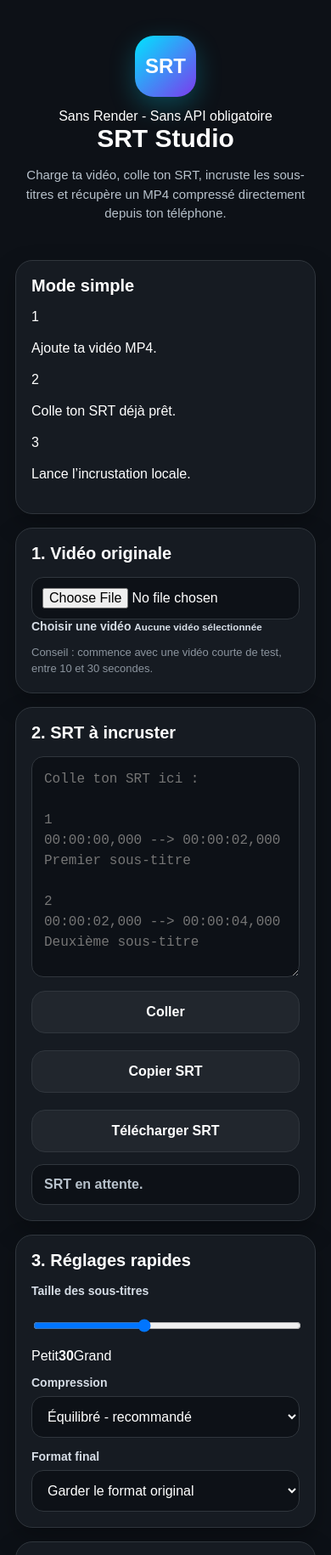
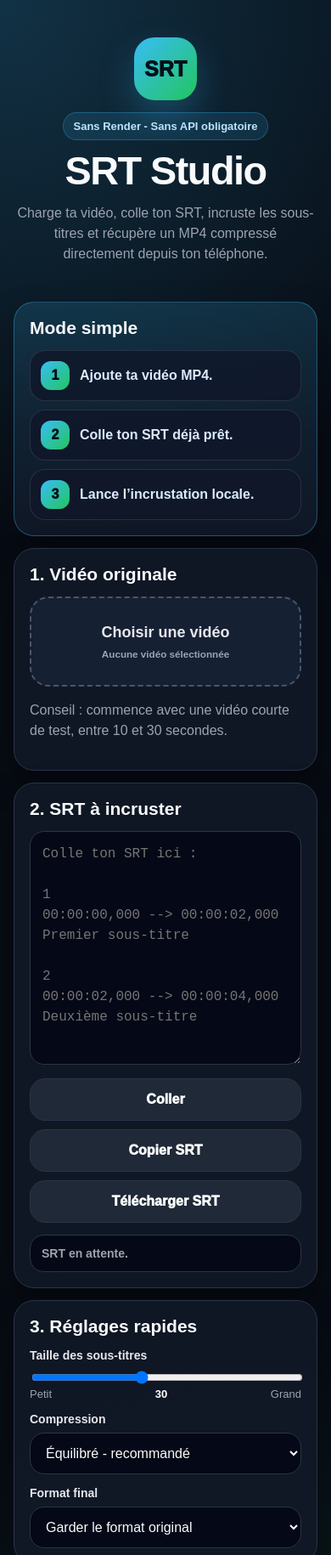
Before and after one commit to Chasmet/Srt-sous-titres-, a website: page index.html in a window 390 px wide. Shown: the top 1830 px of the page at 85% size. Drawn offline with Linux system fonts and the light colour scheme.

Commit message:
Improve mobile ergonomics for local subtitle export

```diff
--- a/style.css
+++ b/style.css
@@ -2,157 +2,243 @@
   box-sizing: border-box;
 }
 
+:root {
+  --bg: #070b13;
+  --card: #111827;
+  --card2: #162033;
+  --border: #293548;
+  --text: #f8fafc;
+  --muted: #9ca3af;
+  --blue: #38bdf8;
+  --green: #22c55e;
+  --red: #fb7185;
+  --yellow: #facc15;
+}
+
 body {
   margin: 0;
-  font-family: Arial, sans-serif;
-  background: #0d1117;
-  color: #ffffff;
+  font-family: Arial, system-ui, sans-serif;
+  background:
+    radial-gradient(circle at top left, rgba(56, 189, 248, 0.22), transparent 28%),
+    radial-gradient(circle at bottom right, rgba(34, 197, 94, 0.12), transparent 30%),
+    var(--bg);
+  color: var(--text);
 }
 
 .app {
   width: 100%;
-  max-width: 620px;
+  max-width: 720px;
   margin: 0 auto;
-  padding: 18px;
+  padding: 16px;
 }
 
 .hero {
-  padding: 24px 8px 12px;
+  padding: 28px 4px 14px;
   text-align: center;
 }
 
 .logo {
-  width: 72px;
-  height: 72px;
+  width: 74px;
+  height: 74px;
   margin: 0 auto 14px;
-  border-radius: 22px;
-  background: linear-gradient(135deg, #00e5ff, #7c3aed);
-  color: #ffffff;
-  display: flex;
-  align-items: center;
-  justify-content: center;
+  border-radius: 24px;
+  display: grid;
+  place-items: center;
+  background: linear-gradient(135deg, var(--blue), var(--green));
+  color: #031018;
+  font-size: 25px;
+  font-weight: 950;
+  box-shadow: 0 18px 40px rgba(56, 189, 248, 0.25);
+}
+
+.pill {
+  display: inline-flex;
+  padding: 8px 12px;
+  border-radius: 999px;
+  background: rgba(56, 189, 248, 0.12);
+  border: 1px solid rgba(56, 189, 248, 0.28);
+  color: #bae6fd;
+  font-size: 13px;
   font-weight: 900;
-  font-size: 24px;
-  box-shadow: 0 10px 30px rgba(0, 229, 255, 0.25);
 }
 
 h1 {
-  margin: 0;
-  font-size: 30px;
+  margin: 14px 0 8px;
+  font-size: clamp(34px, 12vw, 60px);
+  line-height: 0.95;
+  letter-spacing: -1.5px;
 }
 
 h2 {
-  margin: 0 0 16px;
-  font-size: 20px;
+  margin: 0 0 14px;
+  font-size: 21px;
 }
 
 p {
   line-height: 1.5;
 }
 
-.hero p {
-  color: #b8c2cc;
-  font-size: 15px;
+.hero p,
+.info {
+  color: var(--muted);
 }
 
 .card {
-  background: #161b22;
-  border: 1px solid #30363d;
-  border-radius: 20px;
+  background: rgba(17, 24, 39, 0.92);
+  border: 1px solid var(--border);
+  border-radius: 24px;
   padding: 18px;
-  margin: 16px 0;
-  box-shadow: 0 12px 30px rgba(0, 0, 0, 0.25);
+  margin: 14px 0;
+  box-shadow: 0 18px 40px rgba(0, 0, 0, 0.28);
+}
+
+.card.strong {
+  background: linear-gradient(180deg, rgba(56, 189, 248, 0.16), rgba(17, 24, 39, 0.95));
+  border-color: rgba(56, 189, 248, 0.35);
 }
 
 .card.warning {
-  border-color: #f2cc60;
-  background: #1f1a0d;
+  border-color: rgba(250, 204, 21, 0.45);
+  background: rgba(36, 29, 10, 0.85);
 }
 
 .card.warning p {
-  color: #f2cc60;
+  color: #fde68a;
   margin-bottom: 0;
 }
 
-.qualityCard {
-  border-color: #3fb950;
-  background: linear-gradient(180deg, rgba(35, 134, 54, 0.22), #161b22);
+.steps {
+  display: grid;
+  gap: 10px;
 }
 
-.qualityCard p {
-  color: #d6ffe0;
+.steps div {
+  display: flex;
+  align-items: center;
+  gap: 12px;
+  padding: 12px;
+  border-radius: 18px;
+  background: rgba(15, 23, 42, 0.8);
+  border: 1px solid rgba(148, 163, 184, 0.18);
 }
 
-.qualitySteps {
+.steps span {
+  width: 34px;
+  height: 34px;
   display: grid;
-  grid-template-columns: 1fr;
-  gap: 8px;
-  margin-top: 14px;
+  place-items: center;
+  flex: 0 0 34px;
+  border-radius: 12px;
+  background: linear-gradient(135deg, var(--blue), var(--green));
+  color: #031018;
+  font-weight: 950;
 }
 
-.qualitySteps div {
-  padding: 12px;
-  border-radius: 14px;
-  background: rgba(35, 134, 54, 0.22);
-  border: 1px solid rgba(63, 185, 80, 0.45);
-  color: #ffffff;
+.steps p {
+  margin: 0;
+  color: #dbeafe;
   font-weight: 800;
-}
-
-.warningExport {
-  opacity: 0.92;
 }
 
 label {
   display: block;
   margin: 14px 0 8px;
-  color: #d6dde6;
-  font-weight: 700;
+  color: #e5e7eb;
   font-size: 14px;
+  font-weight: 850;
 }
 
-input,
+.fileBox {
+  display: grid;
+  gap: 8px;
+  place-items: center;
+  padding: 30px 14px;
+  border-radius: 22px;
+  border: 2px dashed rgba(148, 163, 184, 0.42);
+  background: var(--card2);
+  text-align: center;
+  cursor: pointer;
+}
+
+.fileBox input {
+  display: none;
+}
+
+.fileBox strong {
+  font-size: 18px;
+}
+
+.fileBox small {
+  color: var(--muted);
+  word-break: break-word;
+}
+
+textarea,
+select,
+input[type="range"] {
+  width: 100%;
+}
+
 textarea,
 select {
-  width: 100%;
-  border: 1px solid #30363d;
-  border-radius: 14px;
+  border: 1px solid var(--border);
+  border-radius: 17px;
   padding: 14px;
-  background: #0d1117;
-  color: #ffffff;
+  background: #050816;
+  color: var(--text);
   font-size: 16px;
   outline: none;
 }
 
-input:focus,
-textarea:focus,
-select:focus {
-  border-color: #00e5ff;
-  box-shadow: 0 0 0 3px rgba(0, 229, 255, 0.15);
-}
-
-input[type="file"] {
-  padding: 12px;
-}
-
 textarea {
-  min-height: 260px;
+  min-height: 275px;
+  line-height: 1.5;
   resize: vertical;
-  line-height: 1.5;
   white-space: pre-wrap;
 }
 
-.btn {
+textarea:focus,
+select:focus {
+  border-color: var(--blue);
+  box-shadow: 0 0 0 4px rgba(56, 189, 248, 0.14);
+}
+
+.rangeValue {
+  display: flex;
+  justify-content: space-between;
+  color: var(--muted);
+  font-size: 13px;
+  margin-bottom: 12px;
+}
+
+.rangeValue strong {
+  color: #ffffff;
+}
+
+.actions {
+  display: grid;
+  grid-template-columns: 1fr;
+  gap: 10px;
+  margin-top: 12px;
+}
+
+.btn,
+.downloadLink {
   width: 100%;
   border: none;
-  border-radius: 16px;
-  padding: 15px 18px;
-  margin-top: 12px;
+  border-radius: 18px;
+  padding: 15px 16px;
   font-size: 16px;
-  font-weight: 900;
+  font-weight: 950;
   cursor: pointer;
   color: #ffffff;
-  background: #238636;
+  text-decoration: none;
+  text-align: center;
+}
+
+.btn:active,
+.downloadLink:active {
+  transform: scale(0.98);
 }
 
 .btn:disabled {
@@ -160,121 +246,87 @@ textarea {
   cursor: not-allowed;
 }
 
-.btn:active {
-  transform: scale(0.98);
-}
-
 .btn.primary {
-  background: linear-gradient(135deg, #00c853, #00e5ff);
-  color: #061018;
+  background: linear-gradient(135deg, var(--green), var(--blue));
+  color: #031018;
 }
 
 .btn.secondary {
-  background: #21262d;
-  border: 1px solid #30363d;
+  background: #1f2937;
+  border: 1px solid var(--border);
 }
 
 .status {
   margin-top: 14px;
-  padding: 14px;
-  border-radius: 14px;
-  background: #0d1117;
-  border: 1px solid #30363d;
-  color: #b8c2cc;
-  font-weight: 700;
+  padding: 13px;
+  border-radius: 16px;
+  background: #050816;
+  border: 1px solid var(--border);
+  color: var(--muted);
+  font-weight: 800;
+  font-size: 14px;
 }
 
 .status.success {
-  color: #3fb950;
-  border-color: #238636;
+  color: var(--green);
+  border-color: rgba(34, 197, 94, 0.55);
 }
 
 .status.error {
-  color: #ff7b72;
-  border-color: #da3633;
+  color: var(--red);
+  border-color: rgba(251, 113, 133, 0.55);
 }
 
 .status.loading {
-  color: #00e5ff;
-  border-color: #00e5ff;
+  color: var(--blue);
+  border-color: rgba(56, 189, 248, 0.55);
 }
 
-.videoBox {
-  position: relative;
-  width: 100%;
-  background: #000000;
-  border-radius: 18px;
-  overflow: hidden;
-  border: 1px solid #30363d;
+.status.warning {
+  color: var(--yellow);
+  border-color: rgba(250, 204, 21, 0.55);
 }
 
-video {
-  width: 100%;
-  display: block;
-  background: #000000;
+.progressBox {
+  margin-top: 14px;
 }
 
-.subtitleOverlay {
-  position: absolute;
-  left: 6%;
-  right: 6%;
-  bottom: 8%;
-  text-align: center;
-  color: #ffffff;
-  font-weight: 900;
-  font-size: 22px;
-  line-height: 1.25;
-  text-shadow: 0 2px 8px #000000, 0 0 4px #000000;
-  background: rgba(0, 0, 0, 0.55);
-  border-radius: 12px;
-  padding: 8px 10px;
-  pointer-events: none;
-  min-height: 0;
-}
-
-.subtitleOverlay:empty {
-  display: none;
-}
-
-.info {
-  color: #8b949e;
-  font-size: 13px;
-  margin-bottom: 0;
-}
-
-.actions {
-  display: grid;
-  grid-template-columns: 1fr;
-  gap: 8px;
+.progressTop {
+  display: flex;
+  justify-content: space-between;
+  gap: 12px;
+  color: var(--muted);
+  font-weight: 850;
+  font-size: 14px;
+  margin-bottom: 8px;
 }
 
 progress {
   width: 100%;
-  height: 20px;
-  margin-top: 14px;
+  height: 18px;
   border-radius: 999px;
   overflow: hidden;
 }
 
 .downloadLink {
-  display: none;
-  width: 100%;
-  text-align: center;
+  display: block;
   margin-top: 14px;
-  padding: 15px 18px;
-  border-radius: 16px;
-  background: #8957e5;
-  color: #ffffff;
-  font-weight: 900;
-  text-decoration: none;
+  background: linear-gradient(135deg, #a3e635, var(--green));
+  color: #031018;
 }
 
-.downloadLink.show {
-  display: block;
+.hidden {
+  display: none !important;
 }
 
-::cue {
-  font-size: 22px;
-  color: white;
-  background: rgba(0, 0, 0, 0.75);
+@media (min-width: 640px) {
+  .actions,
+  .steps {
+    grid-template-columns: repeat(3, 1fr);
+  }
+
+  .steps div {
+    align-items: flex-start;
+    flex-direction: column;
+  }
 }
```
